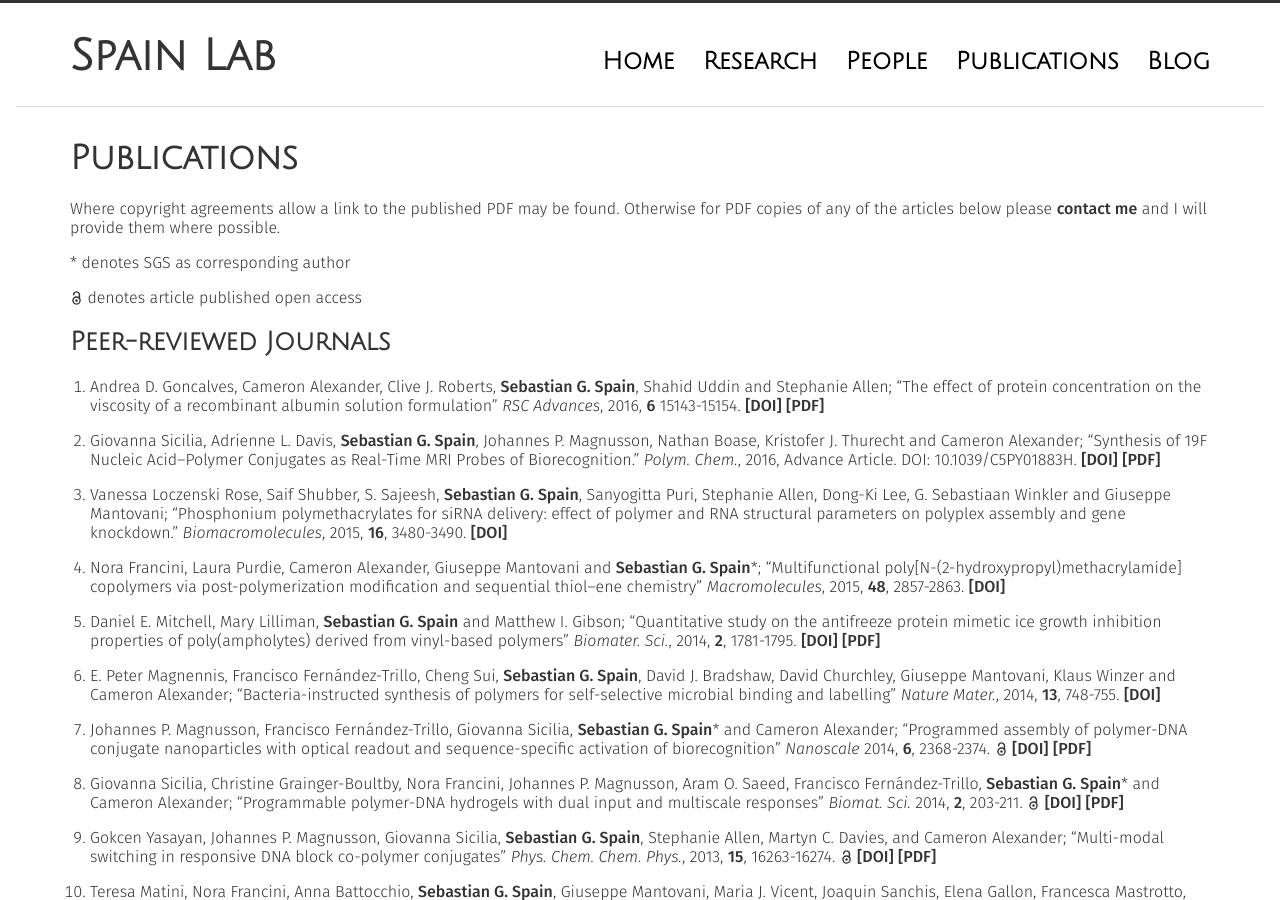
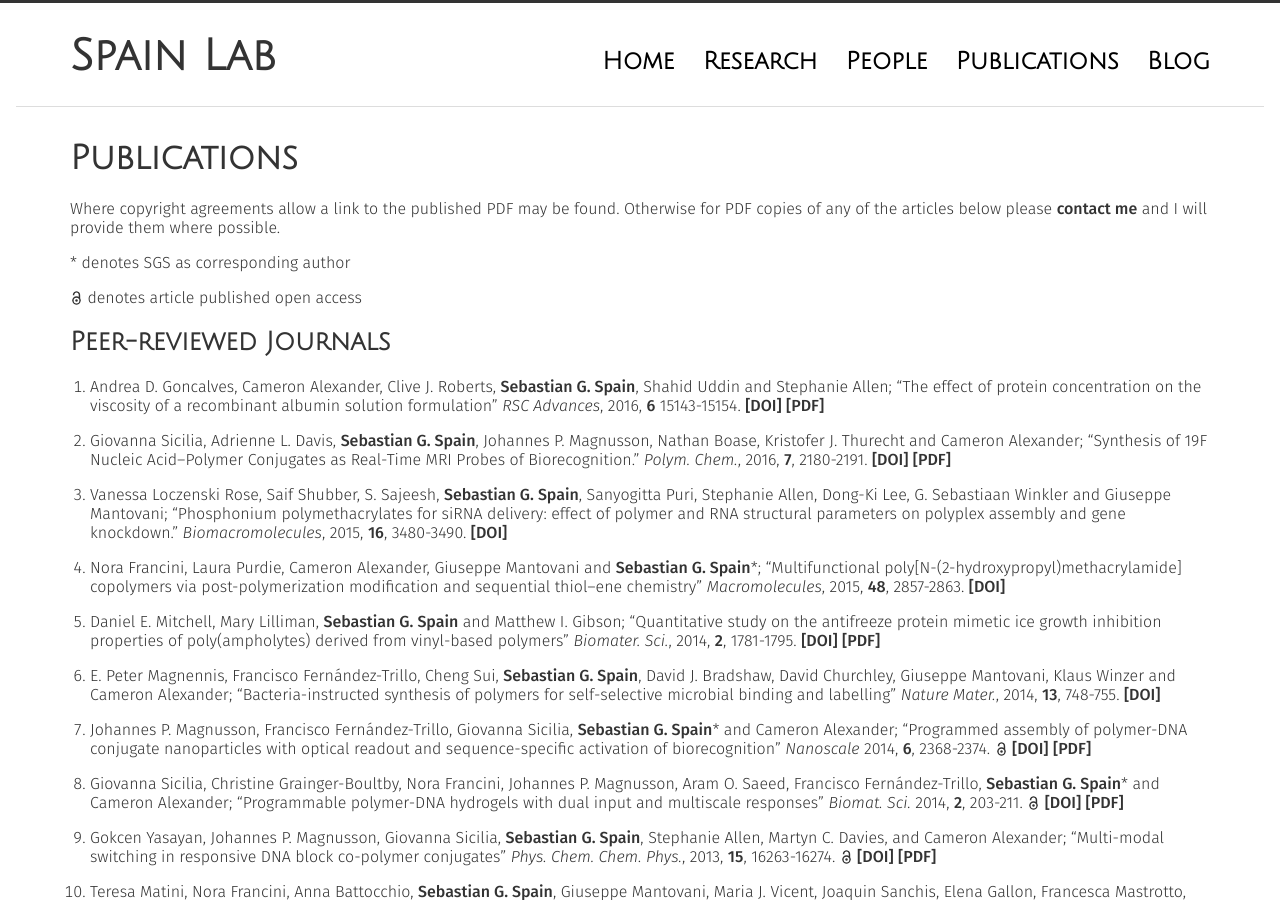
Before and after one commit to sebspain/sebspain.github.io, a Jekyll site: the page built from publications/index.md, in a window 1280 px wide and 900 px high. Built offline with Jekyll 4.4.1, drawn with Linux system fonts in a browser that asks for light colours; Markdown is read by kramdown in place of the engine named in the settings.

Commit message:
updated citation

```diff
--- a/publications/index.md
+++ b/publications/index.md
@@ -12,7 +12,7 @@ Where copyright agreements allow a link to the published PDF may be found. Other
 ##Peer-reviewed Journals
 1. Andrea D. Goncalves, Cameron Alexander, Clive J. Roberts, <strong>Sebastian G. Spain</strong>, Shahid Uddin and Stephanie Allen; "The effect of protein concentration on the viscosity of a recombinant albumin solution formulation" <em>RSC Advances</em>, 2016, <strong>6</strong> 15143-15154. [\[DOI\]](http://dx.doi.org/10.1039/C5RA21068B) [\[PDF\]](http://sebspain.co.uk/publications/PDFs/2016/c5ra21068b-final.pdf)
 
-1. Giovanna Sicilia, Adrienne L. Davis, <strong>Sebastian G. Spain</strong>, Johannes P. Magnusson, Nathan Boase, Kristofer J. Thurecht and Cameron Alexander; "Synthesis of 19F Nucleic Acid–Polymer Conjugates as Real-Time MRI Probes of Biorecognition." <em>Polym. Chem.</em>, 2016, Advance Article. DOI: 10.1039/C5PY01883H. [\[DOI\]](http://dx.doi.org/10.1039/C5PY01883H) [\[PDF\]](http://sebspain.co.uk/publications/PDFs/2016/C5PY01883H_advance.pdf)
+1. Giovanna Sicilia, Adrienne L. Davis, <strong>Sebastian G. Spain</strong>, Johannes P. Magnusson, Nathan Boase, Kristofer J. Thurecht and Cameron Alexander; "Synthesis of 19F Nucleic Acid–Polymer Conjugates as Real-Time MRI Probes of Biorecognition." <em>Polym. Chem.</em>, 2016, <strong>7</strong>, 2180-2191. [\[DOI\]](http://dx.doi.org/10.1039/C5PY01883H) [\[PDF\]](http://sebspain.co.uk/publications/PDFs/2016/C5PY01883H-final.pdf)
 
 1. Vanessa Loczenski Rose, Saif Shubber, S. Sajeesh, <strong>Sebastian G. Spain</strong>, Sanyogitta Puri, Stephanie Allen, Dong-Ki Lee, G. Sebastiaan Winkler and Giuseppe Mantovani; "Phosphonium polymethacrylates for siRNA delivery: effect of polymer and
 RNA structural parameters on polyplex assembly and gene knockdown." <em>Biomacromolecules</em>, 2015, <strong>16</strong>, 3480-3490. [\[DOI\]](http://dx.doi.org/10.1021/acs.biomac.5b00898)
```
